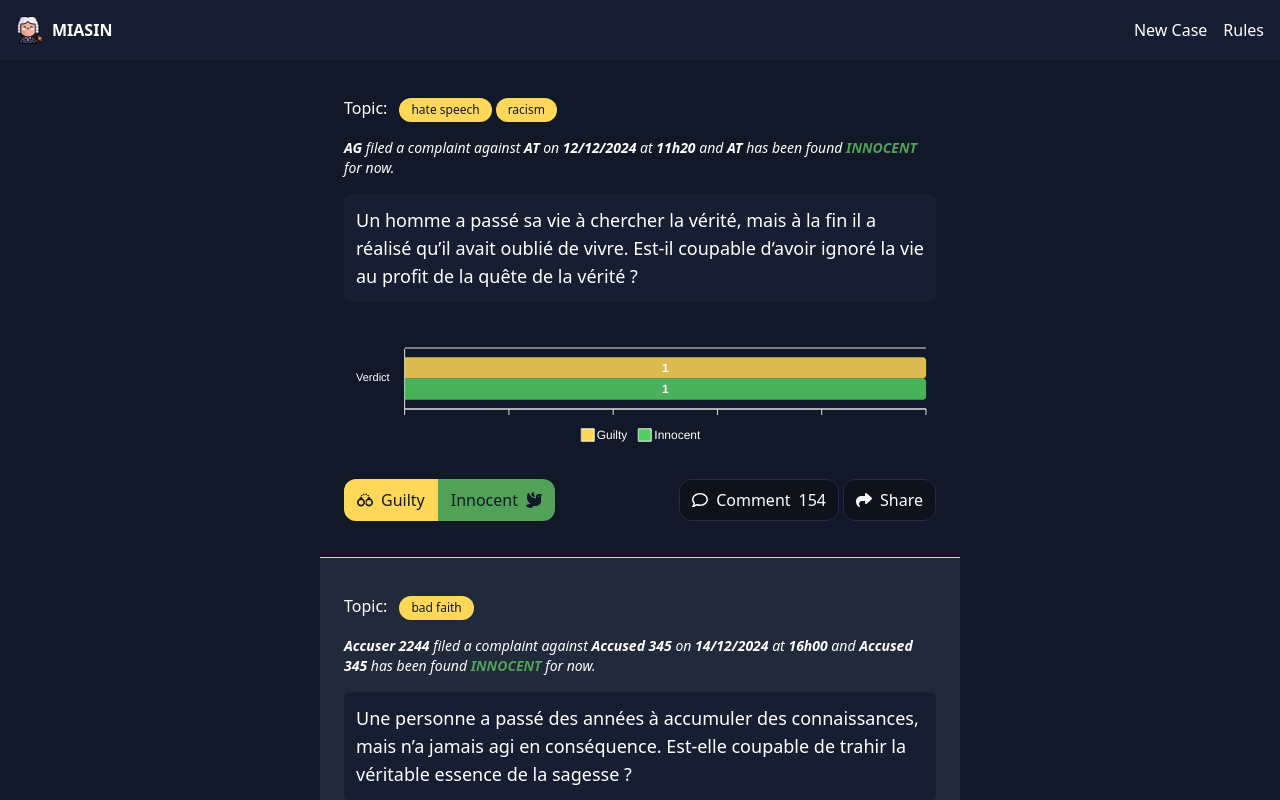
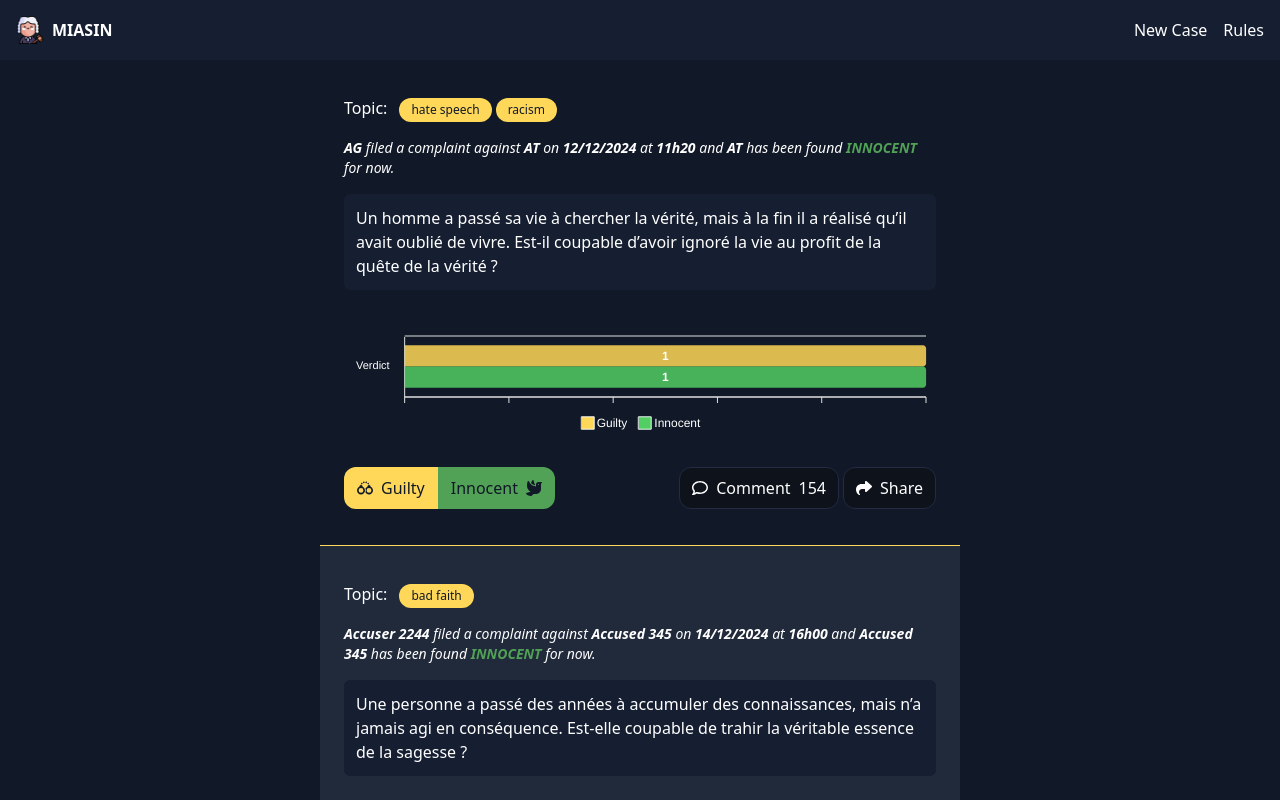
Before and after one commit to alaincodes/miasin, a Nuxt app in the folder frontend/: page / in a window 1280 px wide. Shown: the top 800 px of the page. Built offline with nearby package versions, Linux system fonts and the light colour scheme.

Commit message:
clean prose mobile

```diff
--- a/frontend/components/Question.vue
+++ b/frontend/components/Question.vue
@@ -8,7 +8,7 @@ defineProps({
 </script>
 
 <template>
-  <div class="prose p-3 rounded-md bg-c-black-light text-white md:text-lg">
+  <div class="prose p-3 rounded-md bg-c-black-light text-white prose-p:leading-6">
     <p>{{ question }}</p>
   </div>
 </template>
```
